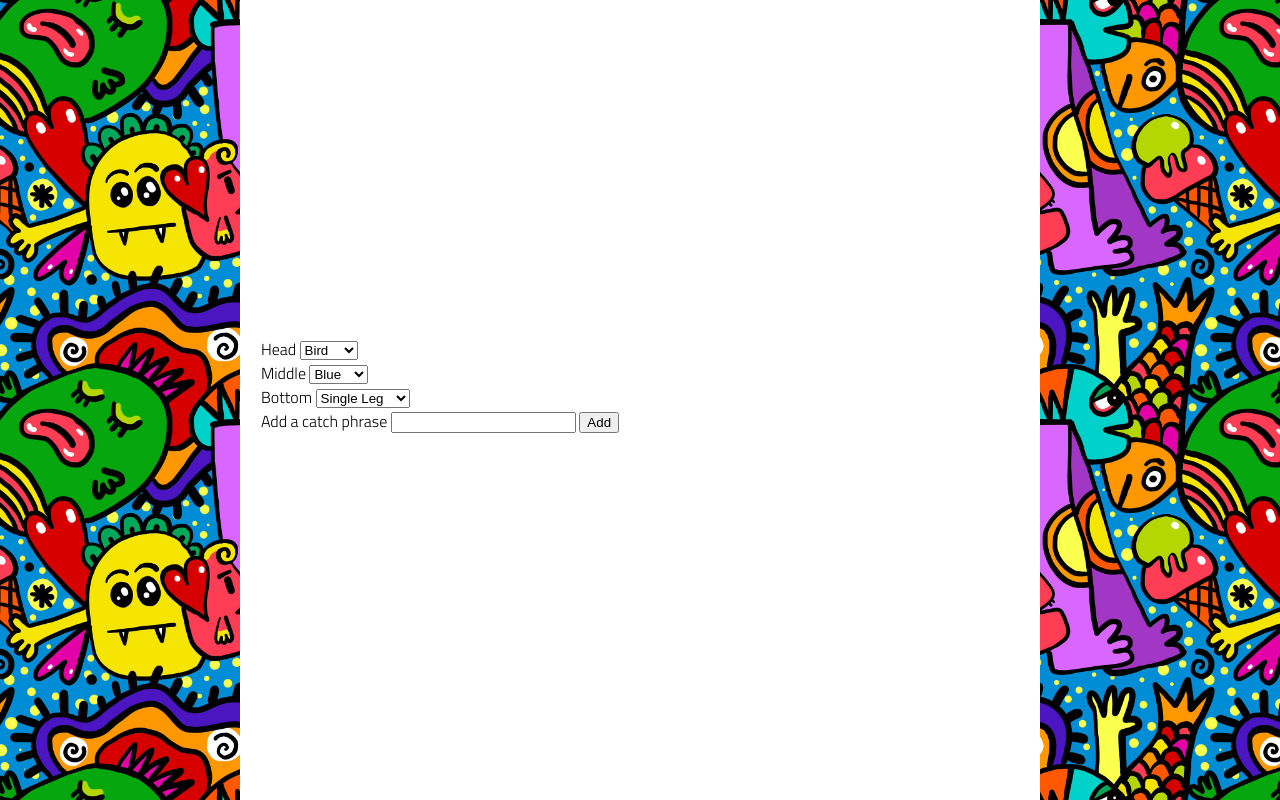
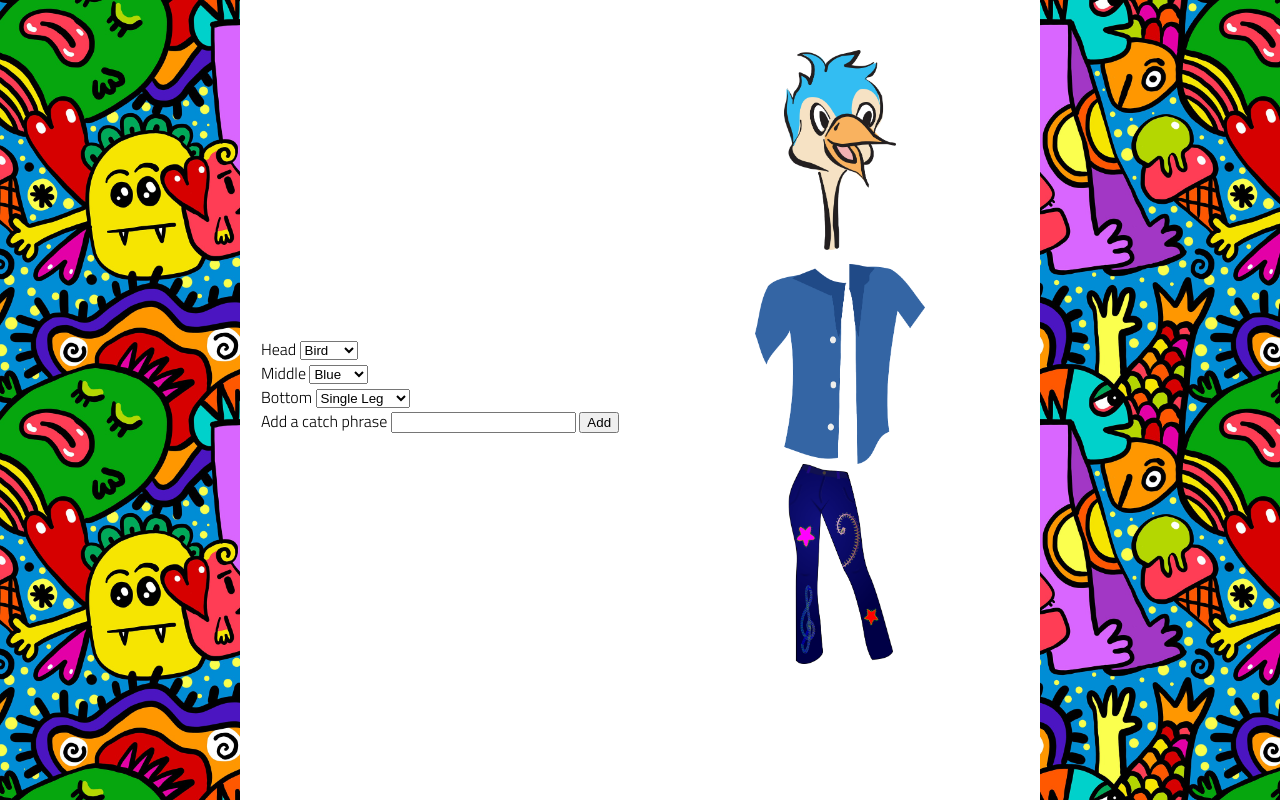
Before and after one commit to austinbhan/characterDesigner, a plain HTML site: page index.html in a window 1280 px wide. Drawn offline with Linux system fonts and the light colour scheme.

Commit message:
CSS elements showing, working on head selector

```diff
--- a/app.js
+++ b/app.js
@@ -11,15 +11,22 @@ const catchphraseInput = document.getElementById('catchphrase-input');
 const catchphraseButton = document.getElementById('catchphrase-button');
 
 // set state for how many times the user changes the head, middle, and bottom
+
+let headChange = 0;
+let middleChange = 0;
+let bottomChange = 0;
+
 // set state for all of the character's catchphrases
+
+let catchphrases = [];
 
 headDropdown.addEventListener('change', () => {
     // get the value of the head dropdown
-
+    console.log('changing select', headDropdown.value);
     // increment the head change count state
-
+    headChange++;
     // update the dom for the head (use style.backgroundImage on the headEl div instead of trying to set the .src -- it's NOT an img tag!)
-
+    headEl.style.backgroundImage = `url${headDropdown.value}.png`;
     // update the stats to show the new count (call displayStats() to do this work)
 });
 
--- a/styles/home.css
+++ b/styles/home.css
@@ -1 +1,23 @@
 /* add home page styles here */
+
+#head {
+    height: 200px;
+    width: 200px;
+    background-image: url('../assets/bird-head.png')
+}
+
+#middle {
+    height: 200px;
+    width: 200px;
+    background-image: url('../assets/blue-middle.png')
+}
+
+#bottom {
+    height: 200px;
+    width: 200px;
+    background-image: url('../assets/blue-pants.png')
+}
+
+#catchPhrase {
+
+}
```
